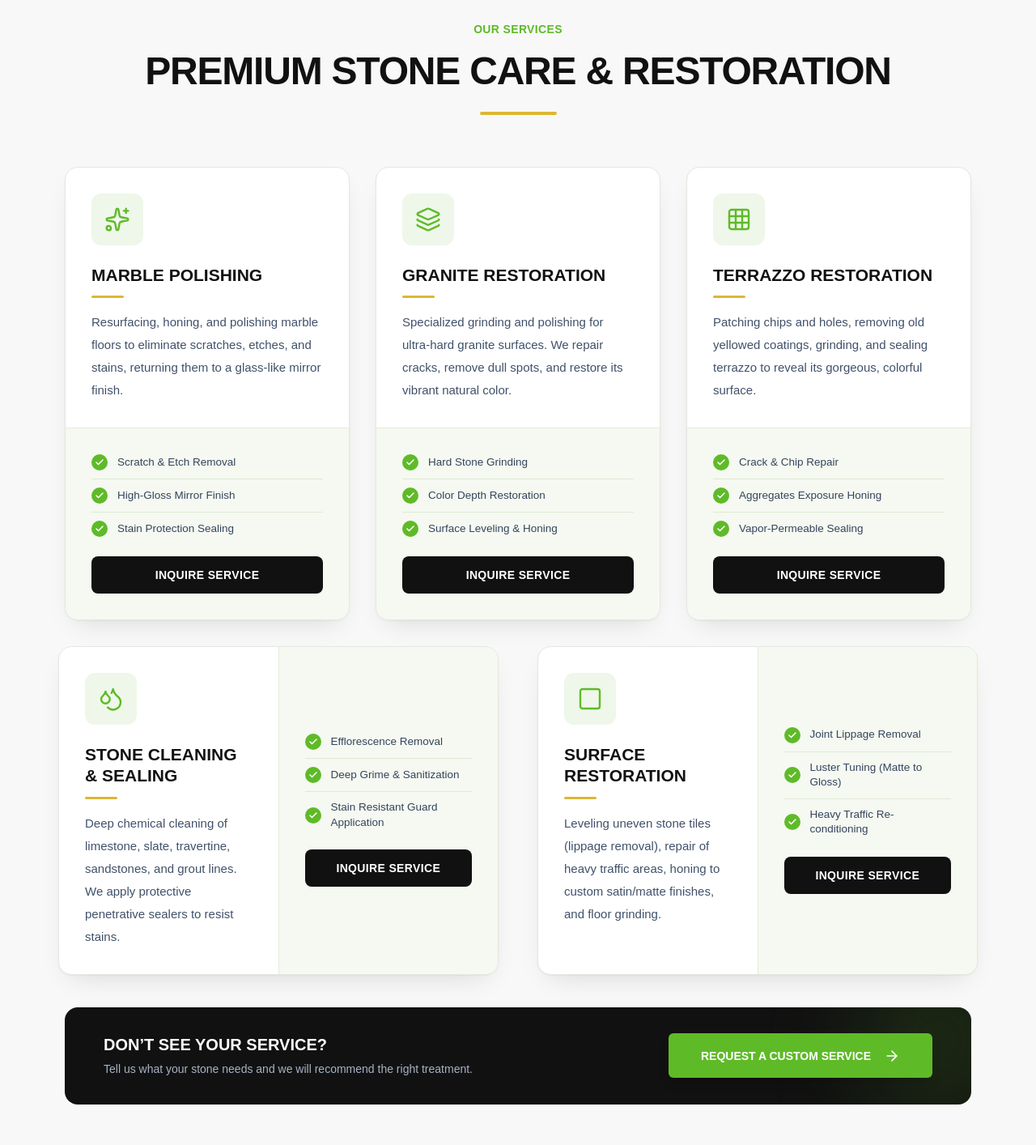
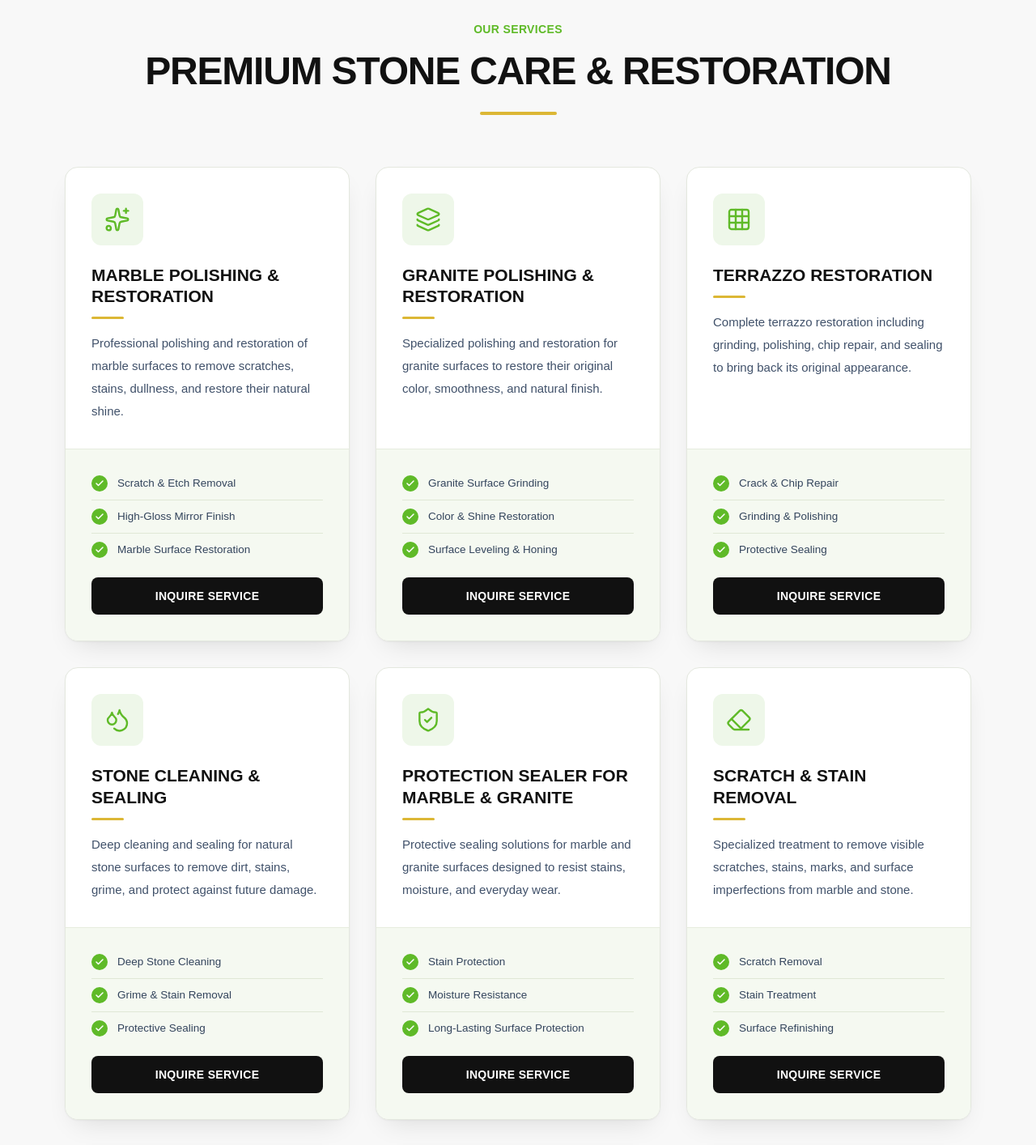
Before and after one commit to abhi123293/latest-aksSol, a Next.js app: page / in a window 1280 px wide. Shown: the part 1330-2744 px from the top of the page at 81% size. Built offline with nearby package versions, Linux system fonts and the light colour scheme.

Commit message:
new changes

```diff
--- a/components/RestorationProcess.tsx
+++ b/components/RestorationProcess.tsx
@@ -1,44 +1,68 @@
+
 "use client";
+
+import {
+  CalendarCheck,
+  Settings,
+  Users,
+  Gem,
+  ShieldCheck,
+  Wallet,
+  Clock,
+  Building2,
+} from "lucide-react";
 import { useEffect, useRef } from "react";
 import gsap from "gsap";
 import { ScrollTrigger } from "gsap/ScrollTrigger";
 
-const processes = [
+const reasons = [
   {
-    number: "01",
-    title: "INSPECTION",
+    icon: CalendarCheck,
+    title: "3+ YEARS OF EXPERIENCE",
     description:
-      "Free on-site assessment of stone type, scratch depth, and initial gloss reading.",
+      "Delivering high-quality marble and stone restoration solutions.",
   },
   {
-    number: "02",
-    title: "PROTECTION",
+    icon: Settings,
+    title: "ADVANCED TECHNOLOGY & EQUIPMENT",
     description:
-      "Masking all wall skirtings, door frames, and surrounding areas to ensure zero mess.",
+      "Using advanced technology and professional equipment for stone care.",
   },
   {
-    number: "03",
-    title: "GRINDING",
+    icon: Users,
+    title: "SKILLED & EXPERIENCED TEAM",
     description:
-      "Lippage removal and leveling of uneven joints using planetary grinding machines.",
+      "Experienced professionals dedicated to quality workmanship.",
   },
   {
-    number: "04",
-    title: "HONING",
+    icon: Gem,
+    title: "PREMIUM QUALITY MATERIALS",
     description:
-      "Progressive diamond abrasive honing to remove scratches and prepare for polish.",
+      "Quality materials selected for professional stone restoration.",
   },
   {
-    number: "05",
-    title: "CRYSTALLIZATION",
+    icon: ShieldCheck,
+    title: "LONG-LASTING SURFACE PROTECTION",
     description:
-      "Chemical treatment to create a durable, liquid-resistant, and high-gloss protective shield.",
+      "Protective treatments that help preserve stone surfaces.",
   },
   {
-    number: "06",
-    title: "HANDOVER",
+    icon: Wallet,
+    title: "AFFORDABLE PRICING",
     description:
-      "Final gloss verification with the client and delivering post-service care guide.",
+      "Quality stone care solutions at competitive prices.",
+  },
+  {
+    icon: Clock,
+    title: "RELIABLE & ON-TIME SERVICE",
+    description:
+      "Dependable service with a focus on timely completion.",
+  },
+  {
+    icon: Building2,
+    title: "RESIDENTIAL & COMMERCIAL SOLUTIONS",
+    description:
+      "Stone restoration solutions for homes and commercial properties.",
   },
 ];
 
@@ -48,7 +72,12 @@ export default function RestorationProcess() {
   useEffect(() => {
     gsap.registerPlugin(ScrollTrigger);
 
-  const cards = cardsRef.current;
+    const ctx = gsap.context(() => {
+      const cards = cardsRef.current.filter(
+        (card): card is HTMLDivElement => card !== null
+      );
+
+      if (!cards.length) return;
 
       gsap.fromTo(
         cards,
@@ -59,70 +88,81 @@ export default function RestorationProcess() {
         {
           y: 0,
           opacity: 1,
-      duration: 0.2,
-      stagger: 0.15,
+          duration: 0.7,
+          stagger: 0.1,
           ease: "power3.out",
           scrollTrigger: {
             trigger: cards[0],
             start: "top 80%",
             toggleActions: "play none none none",
+            once: true,
           },
         }
       );
+    });
 
     return () => {
-    ScrollTrigger.getAll().forEach((trigger) => trigger.kill());
+      ctx.revert();
     };
   }, []);
 
   return (
-  <section className="bg-[#f8f8f8] px-5 py-10 sm:py-20 font-[var(--font-montserrat)] sm:px-8 lg:px-12 xl:px-20">
-      {/* Heading */}
-     <div className="mx-auto max-w-[1400px] translate-y-6 text-center sm:translate-y-0">
+    <section
+      id="why-choose-us"
+      className="bg-[#f8f8f8] px-5 py-16 font-[var(--font-montserrat)] sm:px-8 sm:py-20 lg:px-12 xl:px-20"
+    >
+      {/* Section Heading */}
+      <div className="mx-auto max-w-[1400px] text-center">
         <p className="text-[14px] font-bold uppercase tracking-wide text-[#5fba28]">
-          WORKFLOW
+          WHY AKS SOLUTIONS
         </p>
 
-  <h2 className="mx-auto mt-3 w-[320px] text-[30px] font-black uppercase leading-tight tracking-tight text-[#111111] sm:w-auto sm:text-3xl lg:text-[48px]">
-  OUR RESTORATION PROCESS
+        <h2 className="mx-auto mt-3 text-[30px] font-black uppercase leading-tight tracking-tight text-[#111111] sm:text-3xl lg:text-[48px]">
+          WHY CHOOSE AKS SOLUTIONS?
         </h2>
 
-        {/* Gold underline */}
         <div className="mx-auto mt-5 h-[5px] w-[98px] rounded-full bg-[#dcb735]" />
       </div>
 
-      {/* Process */}
-      <div className="relative mx-auto mt-20 max-w-[1320px]">
+      {/* Reasons Grid */}
+      <div className="mx-auto mt-12 grid max-w-[1250px] grid-cols-1 gap-6 sm:grid-cols-2 lg:mt-16 lg:grid-cols-4 lg:gap-7">
+        {reasons.map((reason, index) => {
+          const Icon = reason.icon;
 
-        {/* Connecting Line */}
-      <div className="absolute left-0 right-0 top-1/2 hidden h-[2px] bg-[#e2e5e8] lg:block" />
-
-        {/* Cards */}
+          return (
             <div
-          className=" relative grid grid-cols-1 gap-8 sm:grid-cols-2 lg:grid-cols-6">
-          {processes.map((process,index ) => (
-           <div key={process.number}   ref={(el) => {
-    if (el) cardsRef.current[index] = el;
-  }} className="group relative z-10 h-[220px] rounded-xl border border-[#1f2937] bg-white px-6 py-7 text-center transition-all duration-300 hover:-translate-y-1 hover:shadow-lg sm:h-[280px]">
-              {/* Number */}
-              <div className="mx-auto flex h-[50px] w-[50px] items-center justify-center rounded-full bg-[#5fba28] text-[22px] font-black text-white shadow-md transition-transform duration-300 group-hover:scale-110">
-                {process.number}
+              key={reason.title}
+              ref={(el) => {
+                if (el) {
+                  cardsRef.current[index] = el;
+                }
+              }}
+              className="group flex min-h-[245px] flex-col items-center rounded-xl border border-[#e4e8df] bg-white px-5 py-7 text-center shadow-[0_1px_2px_rgba(17,17,17,0.04),0_14px_34px_-14px_rgba(17,17,17,0.10)] transition-shadow duration-300 hover:shadow-[0_20px_40px_-18px_rgba(95,186,40,0.30)]"
+            >
+              {/* Icon */}
+              <div className="flex h-[60px] w-[60px] shrink-0 items-center justify-center rounded-xl bg-[#eef7e9] transition-colors duration-300 group-hover:bg-[#5fba28]">
+                <Icon
+                  size={30}
+                  strokeWidth={1.8}
+                  className="text-[#5fba28] transition-colors duration-300 group-hover:text-white"
+                />
               </div>
 
+              {/* Gold Accent */}
+              <div className="mt-5 h-[3px] w-10 rounded-full bg-[#dcb735]" />
+
               {/* Title */}
-              <h3
-                className=" mt-8 text-[15px] font-black uppercase leading-tight text-[#111111]">
-                {process.title}
+              <h3 className="mt-4 text-[15px] font-black uppercase leading-snug text-[#111111]">
+                {reason.title}
               </h3>
 
               {/* Description */}
-              <p
-                className="mt-5 text-[14px] leading-6 text-[#64748b]">
-                {process.description}
+              <p className="mt-3 text-[13px] leading-6 text-[#64748b]">
+                {reason.description}
               </p>
             </div>
-          ))}
-        </div>
+          );
+        })}
       </div>
     </section>
   );
--- a/components/Services.tsx
+++ b/components/Services.tsx
@@ -8,6 +8,9 @@ import {
   Square,
   Check,
   ArrowRight,
+  ShieldCheck,
+  Eraser,
+  Gem,
 } from "lucide-react";
 import { useEffect, useRef } from "react";
 import gsap from "gsap";
@@ -16,23 +19,23 @@ import { ScrollTrigger } from "gsap/ScrollTrigger";
 const services = [
   {
     icon: Sparkles,
-    title: "MARBLE POLISHING",
+    title: "MARBLE POLISHING & RESTORATION",
     description:
-      "Resurfacing, honing, and polishing marble floors to eliminate scratches, etches, and stains, returning them to a glass-like mirror finish.",
+      "Professional polishing and restoration of marble surfaces to remove scratches, stains, dullness, and restore their natural shine.",
     features: [
       "Scratch & Etch Removal",
       "High-Gloss Mirror Finish",
-      "Stain Protection Sealing",
+      "Marble Surface Restoration",
     ],
   },
   {
     icon: Layers3,
-    title: "GRANITE RESTORATION",
+    title: "GRANITE POLISHING & RESTORATION",
     description:
-      "Specialized grinding and polishing for ultra-hard granite surfaces. We repair cracks, remove dull spots, and restore its vibrant natural color.",
+      "Specialized polishing and restoration for granite surfaces to restore their original color, smoothness, and natural finish.",
     features: [
-      "Hard Stone Grinding",
-      "Color Depth Restoration",
+      "Granite Surface Grinding",
+      "Color & Shine Restoration",
       "Surface Leveling & Honing",
     ],
   },
@@ -40,33 +43,77 @@ const services = [
     icon: Grid3X3,
     title: "TERRAZZO RESTORATION",
     description:
-      "Patching chips and holes, removing old yellowed coatings, grinding, and sealing terrazzo to reveal its gorgeous, colorful surface.",
+      "Complete terrazzo restoration including grinding, polishing, chip repair, and sealing to bring back its original appearance.",
     features: [
       "Crack & Chip Repair",
-      "Aggregates Exposure Honing",
-      "Vapor-Permeable Sealing",
+      "Grinding & Polishing",
+      "Protective Sealing",
     ],
   },
   {
     icon: Droplets,
     title: "STONE CLEANING & SEALING",
     description:
-      "Deep chemical cleaning of limestone, slate, travertine, sandstones, and grout lines. We apply protective penetrative sealers to resist stains.",
+      "Deep cleaning and sealing for natural stone surfaces to remove dirt, stains, grime, and protect against future damage.",
     features: [
-      "Efflorescence Removal",
-      "Deep Grime & Sanitization",
-      "Stain Resistant Guard Application",
+      "Deep Stone Cleaning",
+      "Grime & Stain Removal",
+      "Protective Sealing",
+    ],
+  },
+  {
+    icon: ShieldCheck,
+    title: "PROTECTION SEALER FOR MARBLE & GRANITE",
+    description:
+      "Protective sealing solutions for marble and granite surfaces designed to resist stains, moisture, and everyday wear.",
+    features: [
+      "Stain Protection",
+      "Moisture Resistance",
+      "Long-Lasting Surface Protection",
+    ],
+  },
+  {
+    icon: Eraser,
+    title: "SCRATCH & STAIN REMOVAL",
+    description:
+      "Specialized treatment to remove visible scratches, stains, marks, and surface imperfections from marble and stone.",
+    features: [
+      "Scratch Removal",
+      "Stain Treatment",
+      "Surface Refinishing",
     ],
   },
   {
     icon: Square,
     title: "SURFACE RESTORATION",
     description:
-      "Leveling uneven stone tiles (lippage removal), repair of heavy traffic areas, honing to custom satin/matte finishes, and floor grinding.",
+      "Complete restoration of damaged and worn stone surfaces through grinding, honing, polishing, and refinishing.",
     features: [
-      "Joint Lippage Removal",
-      "Luster Tuning (Matte to Gloss)",
-      "Heavy Traffic Re-conditioning",
+      "Lippage Removal",
+      "Surface Leveling",
+      "Custom Finish Restoration",
+    ],
+  },
+  {
+    icon: ShieldCheck,
+    title: "PROTECTION TREATMENT",
+    description:
+      "Professional protective treatments that help preserve stone surfaces and maintain their appearance for longer.",
+    features: [
+      "Surface Protection",
+      "Stain Resistance",
+      "Long-Term Maintenance",
+    ],
+  },
+  {
+    icon: Gem,
+    title: "COUNTERTOP & DINING TABLE PROTECTION",
+    description:
+      "Specialized protection for marble and granite countertops and dining tables against stains, moisture, scratches, and daily use.",
+    features: [
+      "Countertop Protection",
+      "Dining Table Protection",
+      "Stain & Scratch Resistance",
     ],
   },
 ];
@@ -84,9 +131,6 @@ export default function Services() {
 
       if (!cards.length) return;
 
-      /*
-       * Card entrance animation
-       */
       gsap.fromTo(
         cards,
         {
@@ -142,18 +186,9 @@ export default function Services() {
 
       {/* ================= SERVICE CARDS ================= */}
 
-      <div className="mx-auto mt-16 grid max-w-[1250px] grid-cols-1 gap-6 sm:grid-cols-2 lg:grid-cols-6 lg:gap-8">
+      <div className="mx-auto mt-16 grid max-w-[1250px] grid-cols-1 gap-6 sm:grid-cols-2 lg:grid-cols-3 lg:gap-8">
         {services.map((service, index) => {
           const Icon = service.icon;
-
-          /*
-           * First 3 cards:
-           * 2 columns each on desktop.
-           *
-           * Last 2 cards:
-           * 3 columns each on desktop.
-           */
-          const isWide = index >= 3;
 
           return (
             <div
@@ -163,9 +198,12 @@ export default function Services() {
                   cardsRef.current[index] = el;
                 }
               }}
-  className={`group flex min-w-0 flex-col overflow-hidden rounded-2xl border border-[#e4e8df] bg-white shadow-[0_1px_2px_rgba(17,17,17,0.04),0_14px_34px_-14px_rgba(17,17,17,0.14)] transition-shadow duration-500 hover:shadow-[0_26px_56px_-20px_rgba(95,186,40,0.4)] ${isWide ? "lg:col-span-3 lg:flex-row" : "lg:col-span-2"} ${index === 3 ? "lg:-translate-x-2" : ""} ${index === 4 ? "sm:col-span-2 lg:translate-x-2" : ""}`}
+              className="group flex min-w-0 flex-col overflow-hidden rounded-2xl border border-[#e4e8df] bg-white shadow-[0_1px_2px_rgba(17,17,17,0.04),0_14px_34px_-14px_rgba(17,17,17,0.14)] transition-shadow duration-500 hover:shadow-[0_26px_56px_-20px_rgba(95,186,40,0.4)]"
             >
+              {/* Main Content */}
               <div className="flex min-w-0 flex-1 flex-col p-6 sm:p-8">
+
+                {/* Icon */}
                 <div className="flex h-14 w-14 shrink-0 items-center justify-center rounded-xl bg-[#eef7e9] transition-colors duration-300 group-hover:bg-[#5fba28] sm:h-16 sm:w-16">
                   <Icon
                     size={32}
@@ -174,23 +212,34 @@ export default function Services() {
                   />
                 </div>
 
+                {/* Title */}
                 <h3 className="mt-5 text-[19px] font-black uppercase leading-tight text-[#111111] sm:mt-6 sm:text-[21px]">
                   {service.title}
                 </h3>
 
+                {/* Gold Accent */}
                 <div className="mt-3 h-[3px] w-10 rounded-full bg-[#dcb735]" />
 
+                {/* Description */}
                 <p className="mt-4 text-[14px] leading-6 text-[#40516a] sm:text-[15px] sm:leading-7">
                   {service.description}
                 </p>
               </div>
 
-  <div className={`flex min-w-0 flex-col border-t border-[#e6ecde] bg-[#f5f9f1] p-6 sm:p-8 ${isWide ? "lg:flex-1 lg:justify-center lg:border-l lg:border-t-0" : ""}`}>
+              {/* Features */}
+              <div className="flex min-w-0 flex-col border-t border-[#e6ecde] bg-[#f5f9f1] p-6 sm:p-8">
                 <ul className="divide-y divide-[#e0e8d6]">
                   {service.features.map((feature) => (
-        <li key={feature} className="flex items-center gap-3 py-2.5 first:pt-0 last:pb-0">
+                    <li
+                      key={feature}
+                      className="flex items-center gap-3 py-2.5 first:pt-0 last:pb-0"
+                    >
                       <span className="flex h-5 w-5 shrink-0 items-center justify-center rounded-full bg-[#5fba28]">
-            <Check size={12} strokeWidth={3} className="text-white" />
+                        <Check
+                          size={12}
+                          strokeWidth={3}
+                          className="text-white"
+                        />
                       </span>
 
                       <span className="min-w-0 text-[13px] font-medium leading-snug text-[#33445c] sm:text-[13.5px]">
@@ -200,6 +249,7 @@ export default function Services() {
                   ))}
                 </ul>
 
+                {/* Inquire Button */}
                 <button
                   type="button"
                   onClick={scrollToContact}
@@ -216,12 +266,11 @@ export default function Services() {
       {/* ================= CUSTOM SERVICE BANNER ================= */}
 
       <div className="relative mx-auto mt-8 flex max-w-[1250px] flex-col items-center justify-between gap-6 overflow-hidden rounded-2xl bg-[#111111] px-6 py-8 text-center sm:px-8 lg:mt-10 lg:flex-row lg:px-12 lg:text-left">
+
         {/* Decorative Glow */}
-
         <div className="pointer-events-none absolute -right-12 -top-12 h-44 w-44 rounded-full bg-[#5fba28]/20 blur-3xl" />
 
         {/* Text */}
-
         <div className="relative min-w-0">
           <p className="text-lg font-black uppercase text-white lg:text-xl">
             Don’t see your service?
@@ -234,14 +283,12 @@ export default function Services() {
         </div>
 
         {/* Custom Service Button */}
-
         <button
           type="button"
           onClick={scrollToContact}
           className="relative flex h-[55px] w-full shrink-0 items-center justify-center gap-4 rounded-md bg-[#5fba28] px-6 text-sm font-bold uppercase text-white shadow-lg transition-colors duration-300 hover:bg-[#4da51c] sm:w-auto sm:px-10"
         >
           REQUEST A CUSTOM SERVICE
-
           <ArrowRight size={20} strokeWidth={2} />
         </button>
       </div>
```
Also changed, not shown: components/Hero.tsx (+20 -1 lines). Lines whose indentation alone changed are shown as unchanged.
